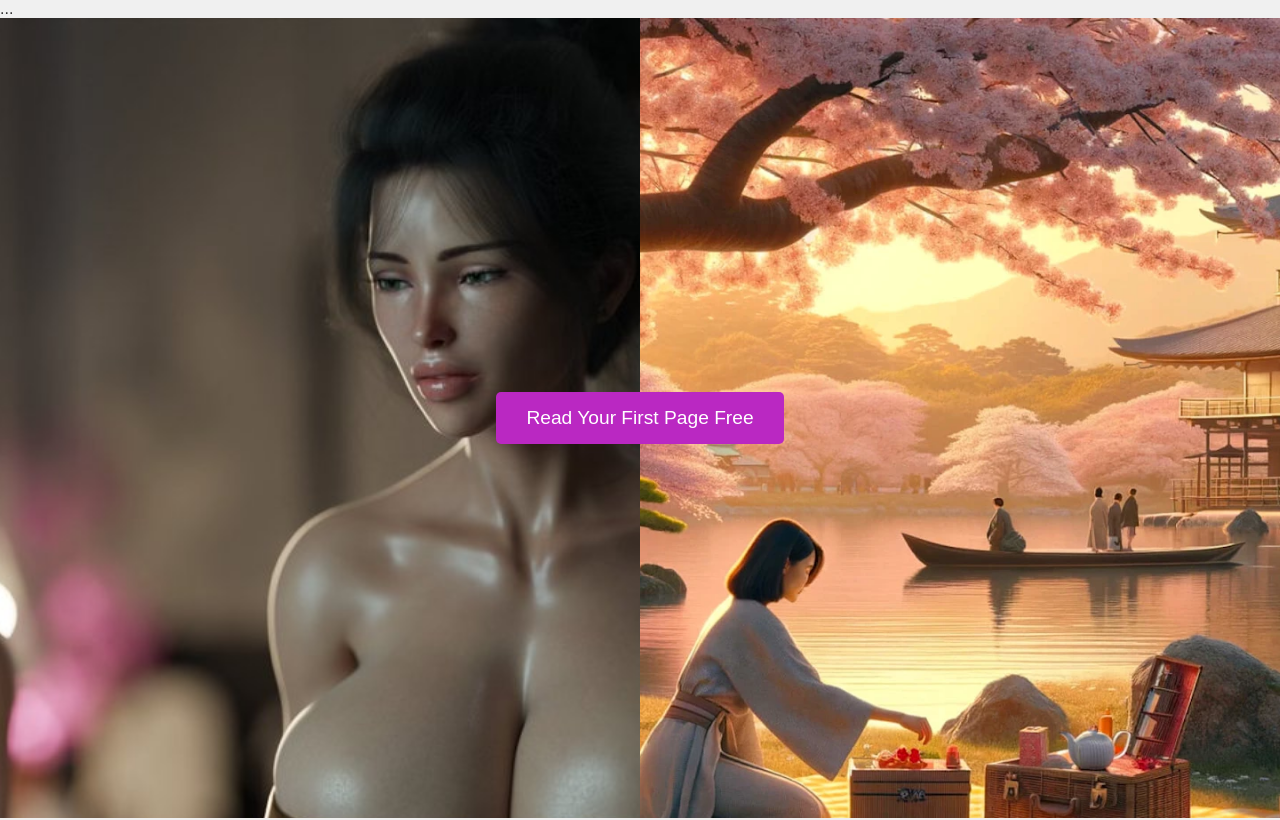
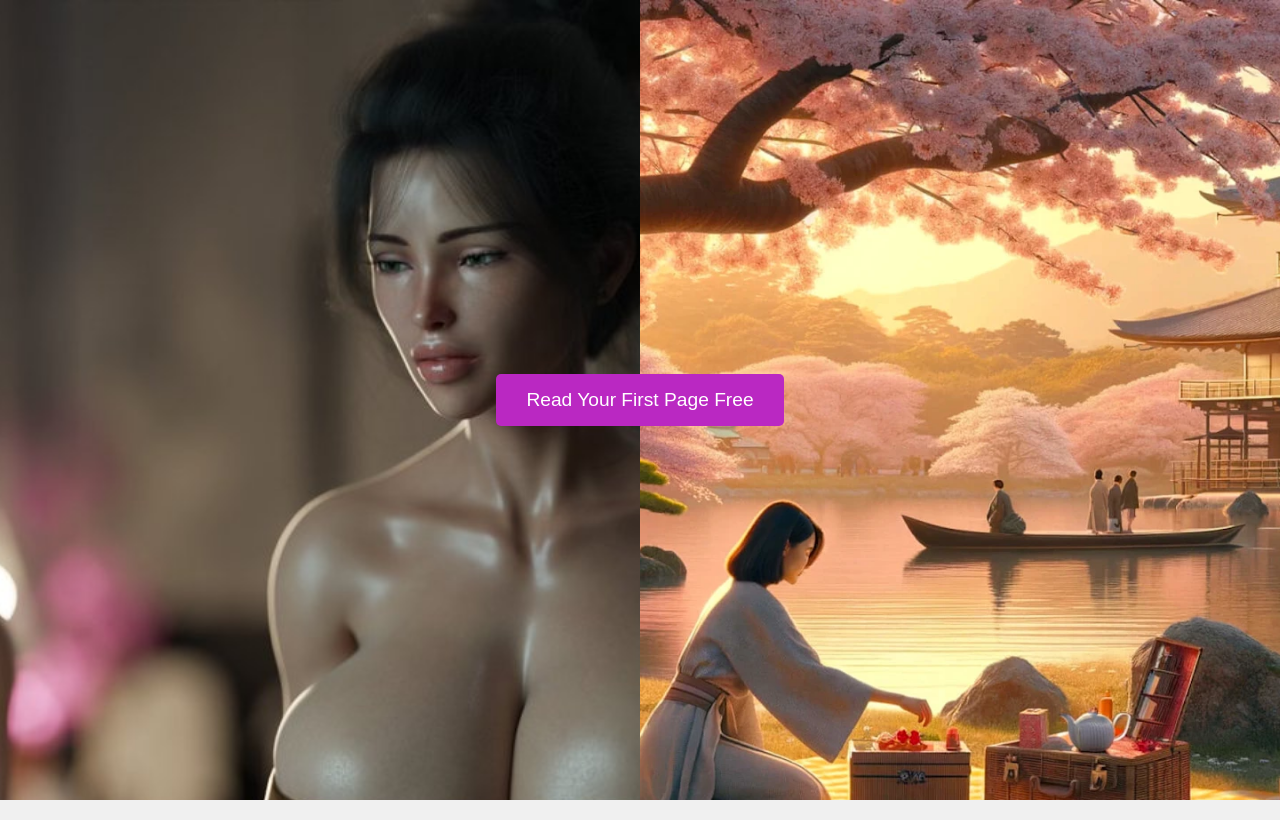
Before and after one commit to ALexDPotan/JackerMan.github.io, a plain HTML site: page index.html in a window 1280 px wide. Shown: the top 820 px of the page. Drawn offline with Linux system fonts and the light colour scheme; grey boxes are pictures that could not be loaded.

Commit message:
removed....

```diff
--- a/index.html
+++ b/index.html
@@ -12,8 +12,6 @@
           <img src="./assets/splash.jpg" alt="Loading..." class="splash-logo">
           <p>Loading...</p>
         </div>
-        <!-- Rest of your website content -->
-        <div id="main-content">...</div>
 
     <section class="hero">
         <div class="hero-content">
```
